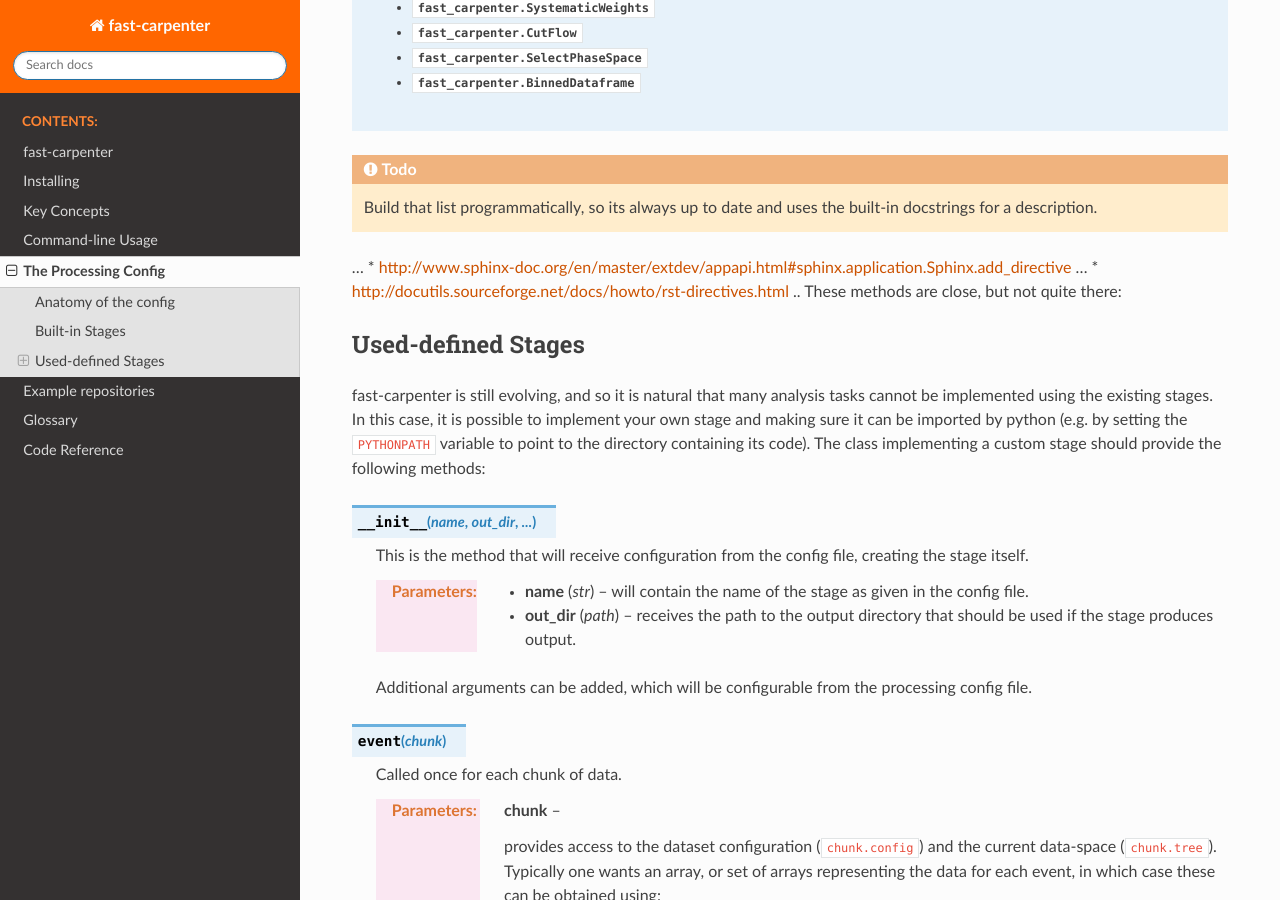
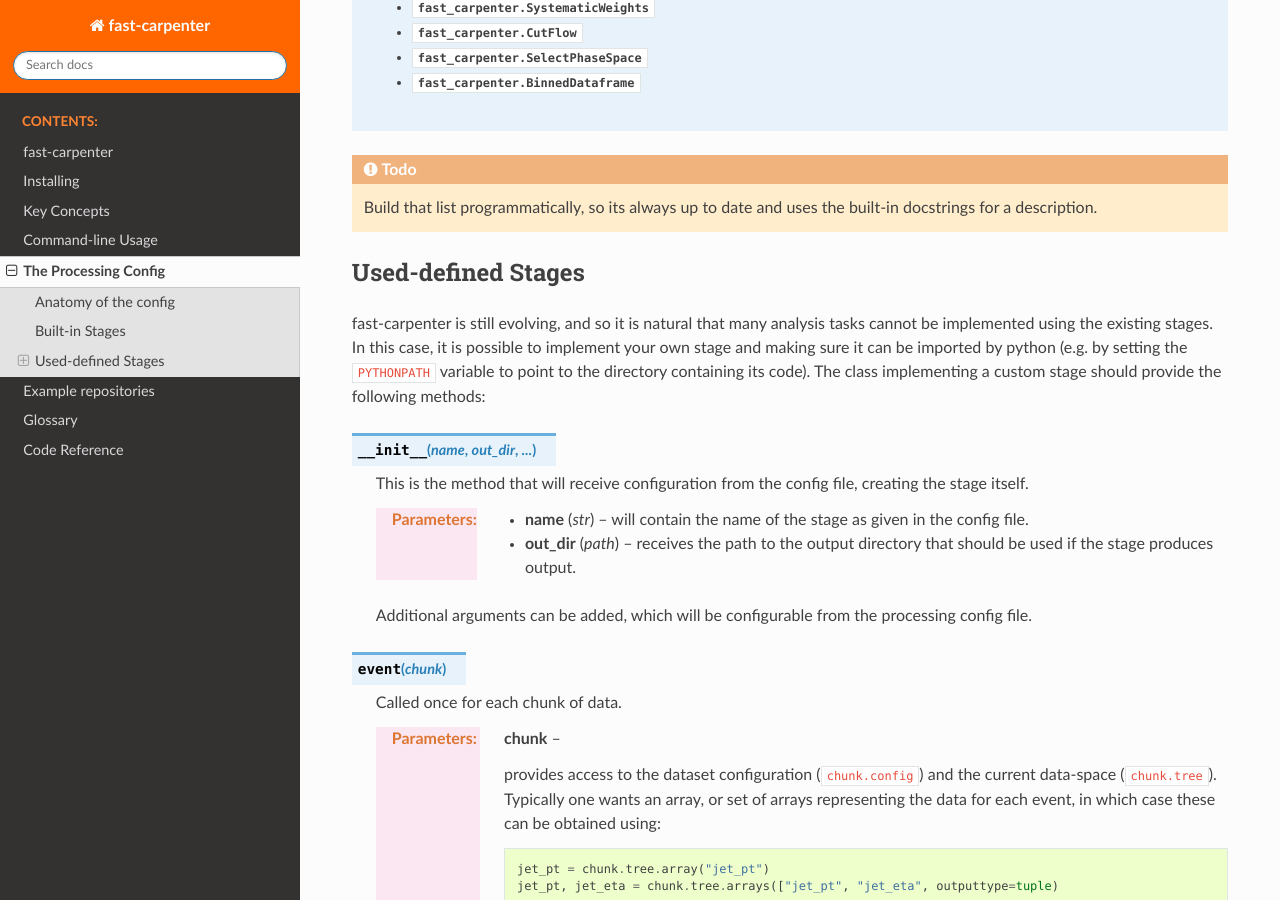
Before and after one commit to FAST-HEP/fast-carpenter, a Sphinx documentation site: the page built from docs/processing_config.rst, in a window 1280 px wide and 900 px high, scrolled down 2118 px. Built offline with Sphinx 7.4.7 and the Read the Docs theme 2.0.0, drawn with Linux system fonts in a browser that asks for light colours.

Commit message:
Fix commented out text

```diff
--- a/docs/processing_config.rst
+++ b/docs/processing_config.rst
@@ -72,8 +72,8 @@ All the built-in stages of ``fast_carpenter`` are available directly from the ``
 .. At this point, I would love to link to the docementation for the known classes in a more methodical way, since they're all imported to fast_carpenter.__init__.py
 .. I'd need a special directive which produces a list of links to each class' documentation, and ideally adds the first line of the docstrings as a simple summary.
 .. Useful links for that task:
-...  * http://www.sphinx-doc.org/en/master/extdev/appapi.html#sphinx.application.Sphinx.add_directive
-...  * http://docutils.sourceforge.net/docs/howto/rst-directives.html
+..  * http://www.sphinx-doc.org/en/master/extdev/appapi.html#sphinx.application.Sphinx.add_directive
+..  * http://docutils.sourceforge.net/docs/howto/rst-directives.html
 .. These methods are close, but not quite there:
 
 .. .. toctree::
```
